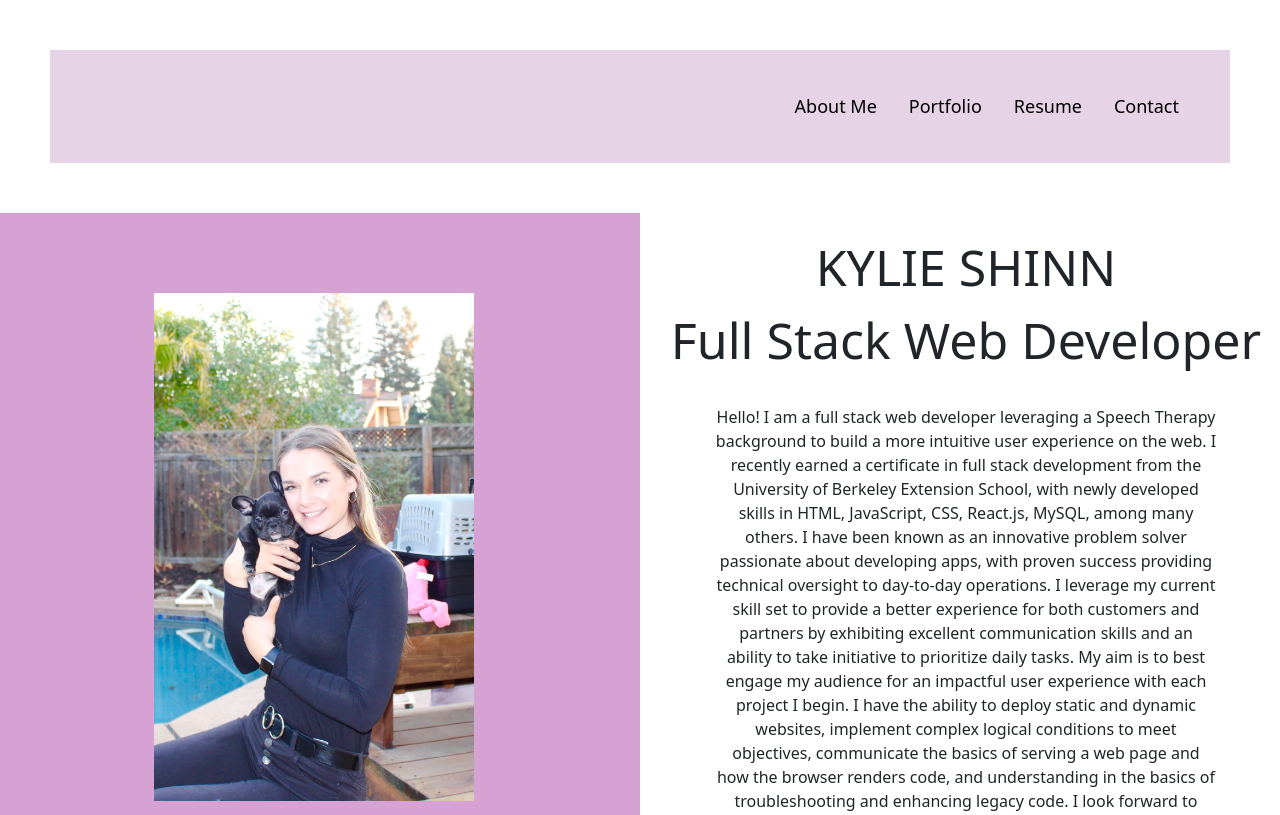
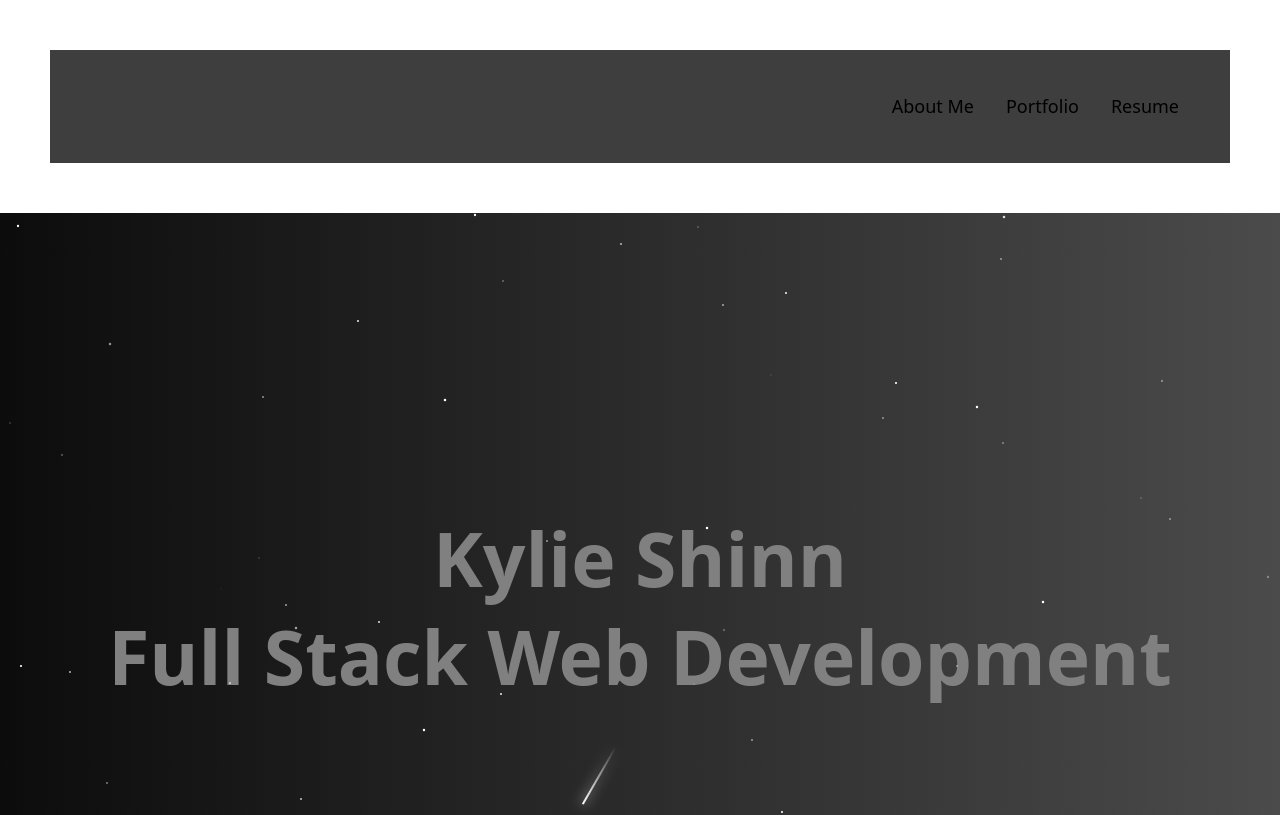
Before and after one commit to kyliemshinn/react-portfolio, a React (Create React App) app: page / in a window 1280 px wide. Shown: the top 815 px of the page. Built offline with nearby package versions, Linux system fonts and the light colour scheme.

Commit message:
add main card component with sky background

```diff
--- a/package.json
+++ b/package.json
@@ -8,6 +8,7 @@
     "@testing-library/jest-dom": "^5.16.4",
     "@testing-library/react": "^13.3.0",
     "@testing-library/user-event": "^13.5.0",
+    "animejs": "^3.2.1",
     "axios": "^0.27.2",
     "bootstrap": "^5.1.3",
     "dotenv": "^16.0.1",
--- a/src/App.js
+++ b/src/App.js
@@ -3,8 +3,8 @@
 import AboutMe from './components/Aboutme';
 import Portfolio from './components/Portfolio';
 import Resume from './components/Resume';
-import Contact from './components/Contact';
 import Footer from './components/Footer';
+import MainCard from './components/MainCard'
 import './style.css';
 
 //may need to link css sheet
@@ -14,10 +14,10 @@
   return (
     <div>
       <Navbar />
+      <MainCard />
+      <Portfolio />
       <AboutMe />
-      <Portfolio />
       <Resume />
-      <Contact />
       <Footer />
     </div>
   );
--- a/src/components/Contact.js
+++ /dev/null
@@ -1,31 +0,0 @@
-import React, { useState } from "react";
-import "../style.css";
-
-// styling for contact form
-const styles = {
-  card: {
-    margin: 20,
-    padding: 20,
-    background: "#d5a2d3",
-    width: 500,
-  },
-  button: {
-    background: "white",
-  },
-  bg: {
-    background: "rgb(248, 213, 245)",
-  },
-};
-
-function Contact() {
-
-
-
-    return (
-      <div id="contact" style={styles.bg} className="col d-flex justify-content-center">
-
-      </div>
-    );
-  }
-
-export default Contact;
--- a/src/components/Footer.js
+++ b/src/components/Footer.js
@@ -11,7 +11,7 @@
             width="50"
             height="50"
             fill="currentColor"
-            class="bi bi-linkedin"
+            className="bi bi-linkedin"
             viewBox="0 0 20 20"
           >
             <path d="M0 1.146C0 .513.526 0 1.175 0h13.65C15.474 0 16 .513 16 1.146v13.708c0 .633-.526 1.146-1.175 1.146H1.175C.526 16 0 15.487 0 14.854V1.146zm4.943 12.248V6.169H2.542v7.225h2.401zm-1.2-8.212c.837 0 1.358-.554 1.358-1.248-.015-.709-.52-1.248-1.342-1.248-.822 0-1.359.54-1.359 1.248 0 .694.521 1.248 1.327 1.248h.016zm4.908 8.212V9.359c0-.216.016-.432.08-.586.173-.431.568-.878 1.232-.878.869 0 1.216.662 1.216 1.634v3.865h2.401V9.25c0-2.22-1.184-3.252-2.764-3.252-1.274 0-1.845.7-2.165 1.193v.025h-.016a5.54 5.54 0 0 1 .016-.025V6.169h-2.4c.03.678 0 7.225 0 7.225h2.4z" />
@@ -24,7 +24,7 @@
             width="50"
             height="50"
             fill="currentColor"
-            class="bi bi-github"
+            className="bi bi-github"
             viewBox="0 0 20 20"
           >
             <path d="M8 0C3.58 0 0 3.58 0 8c0 3.54 2.29 6.53 5.47 7.59.4.07.55-.17.55-.38 0-.19-.01-.82-.01-1.49-2.01.37-2.53-.49-2.69-.94-.09-.23-.48-.94-.82-1.13-.28-.15-.68-.52-.01-.53.63-.01 1.08.58 1.23.82.72 1.21 1.87.87 2.33.66.07-.52.28-.87.51-1.07-1.78-.2-3.64-.89-3.64-3.95 0-.87.31-1.59.82-2.15-.08-.2-.36-1.02.08-2.12 0 0 .67-.21 2.2.82.64-.18 1.32-.27 2-.27.68 0 1.36.09 2 .27 1.53-1.04 2.2-.82 2.2-.82.44 1.1.16 1.92.08 2.12.51.56.82 1.27.82 2.15 0 3.07-1.87 3.75-3.65 3.95.29.25.54.73.54 1.48 0 1.07-.01 1.93-.01 2.2 0 .21.15.46.55.38A8.012 8.012 0 0 0 16 8c0-4.42-3.58-8-8-8z" />
@@ -37,11 +37,11 @@
             width="50"
             height="50"
             fill="currentColor"
-            class="bi bi-envelope-paper-fill"
+            className="bi bi-envelope-paper-fill"
             viewBox="0 0 20 20"
           >
             <path
-              fill-rule="evenodd"
+              fillRule="evenodd"
               d="M6.5 9.5 3 7.5v-6A1.5 1.5 0 0 1 4.5 0h7A1.5 1.5 0 0 1 13 1.5v6l-3.5 2L8 8.75l-1.5.75ZM1.059 3.635 2 3.133v3.753L0 5.713V5.4a2 2 0 0 1 1.059-1.765ZM16 5.713l-2 1.173V3.133l.941.502A2 2 0 0 1 16 5.4v.313Zm0 1.16-5.693 3.337L16 13.372v-6.5Zm-8 3.199 7.941 4.412A2 2 0 0 1 14 16H2a2 2 0 0 1-1.941-1.516L8 10.072Zm-8 3.3 5.693-3.162L0 6.873v6.5Z"
             />
           </svg>
--- /dev/null
+++ b/src/components/MainCard.js
@@ -0,0 +1,114 @@
+import React from "react";
+import "../style.css";
+import anime from 'animejs/lib/anime.es.js';
+
+function MainCard() {
+    class StarrySky extends React.Component {
+        state = {
+          num: 60,
+          vw: Math.max(document.documentElement.clientWidth, window.innerWidth || 0),
+          vh: Math.max(document.documentElement.clientHeight, window.innerHeight || 0)
+        };
+        starryNight = () => {
+          anime({
+            targets: ["#sky .star"],
+            opacity: [
+              {
+                duration: 700,
+                value: "0"
+              },
+              {
+                duration: 700,
+                value: "1"
+              }
+            ],
+            easing: "linear",
+            loop: true,
+            delay: (el, i) => 50 * i
+          });
+        };
+        shootingStars = () => {
+          anime({
+            targets: ["#shootingstars .wish"],
+            easing: "linear",
+            loop: true,
+            delay: (el, i) => 1000 * i,
+            opacity: [
+              {
+                duration: 700,
+                value: "1"
+              }
+            ],
+            width: [
+              {
+                value: "150px"
+              },
+              {
+                value: "0px"
+              }
+            ],
+            translateX: 350
+          });
+        };
+        randomRadius = () => {
+          return Math.random() * 0.7 + 0.6;
+        };
+        getRandomX = () => {
+          return Math.floor(Math.random() * Math.floor(this.state.vw)).toString();
+        };
+        getRandomY = () => {
+          return Math.floor(Math.random() * Math.floor(this.state.vh)).toString();
+        };
+        componentDidMount() {
+          this.starryNight();
+          this.shootingStars();
+        }
+        render() {
+          const { num } = this.state;
+          return (
+            <div id="App">
+              <svg id="sky">
+                {[...Array(num)].map((x, y) => (
+                  <circle
+                    cx={this.getRandomX()}
+                    cy={this.getRandomY()}
+                    r={this.randomRadius()}
+                    stroke="none"
+                    strokeWidth="0"
+                    fill="white"
+                    key={y}
+                    className="star"
+                  />
+                ))}
+              </svg>
+              <div id="shootingstars">
+                {[...Array(60)].map((x, y) => (
+                  <div
+                    key={y}
+                    className="wish"
+                    style={{
+                      left: `${this.getRandomY()}px`,
+                      top: `${this.getRandomX()}px`
+                    }}
+                  />
+                ))}
+              </div>
+            </div>
+          );
+        }
+      }
+
+      return (
+        // ReactDOM.render(<StarrySky />, document.getElementById("root"));
+        <div id="mainCard">
+        <StarrySky />
+
+    <div id="root">
+        <h1 className="mainTxt">Kylie Shinn</h1>
+        <h2 className="mainSubTxt">Full Stack Web Development</h2>
+    </div>
+    </div>
+  );
+}
+
+export default MainCard;
--- a/src/components/Navbar.js
+++ b/src/components/Navbar.js
@@ -24,46 +24,12 @@
             Resume
           </a>
         </li>
-        <li className="nav-item">
+        {/* <li className="nav-item">
           <a className="nav-link link-info" href="#contact">
             Contact
           </a>
-        </li>
+        </li> */}
       </ul>
-
-      {/* <div class="dropdown">
-        <button
-          className="btn btn-secondary dropdown-toggle"
-          type="button"
-          id="dropdownMenuButton1"
-          data-bs-toggle="dropdown"
-          aria-expanded="false"
-        >
-          Dropdown button
-        </button>
-        <ul className="dropdown-menu" aria-labelledby="dropdownMenuButton1">
-          <li>
-            <a className="dropdown-item" href="#about">
-              About
-            </a>
-          </li>
-          <li>
-            <a className="dropdown-item" href="#contact">
-              Portfolio
-            </a>
-          </li>
-          <li>
-            <a className="dropdown-item" href="#resume">
-              Resume
-            </a>
-          </li>
-          <li>
-            <a className="dropdown-item" href="#contact">
-              Contact
-            </a>
-          </li>
-        </ul>
-      </div> */}
     </div>
   );
 }
--- a/src/style.css
+++ b/src/style.css
@@ -2,13 +2,8 @@
 #navBar {
   margin: 50px;
   font-size: medium;
-  background-color: #e6d4e6;
+  background-color: #3e3e3e;
   padding: 35px;
-}
-
-.logo {
-  width: 150px;
-  height: 150px;
 }
 
 /* styling for About Section */
@@ -78,7 +73,7 @@
 
 /* resume stylings */
 #resumeLink {
-  color: rgb(248, 213, 245);
+  color: rgb(60, 59, 60);
   font-weight: bold;
 }
 
@@ -102,4 +97,60 @@
   text-decoration: none;
 }
 
+/* main card  */
+#mainCard {
+  color: grey;
+  background: linear-gradient(to right, #0d0c0d 0%, #4b4b4b 100%);
+  height: 100vh;
+}
+
+#sky {
+  width: 100vw;
+  height: 100vh;
+  position: fixed;
+  overflow: hidden;
+  margin: 0;
+  padding: 0;
+}
+
+#shootingstars {
+  margin: 0;
+  padding: 0;
+  width: 150vh;
+  height: 100vw;
+  position: fixed;
+  overflow: hidden;
+  transform: translatex(calc(50vw - 50%)) translatey(calc(50vh - 50%))
+    rotate(120deg);
+}
+
+.wish {
+  height: 2px;
+  top: 300px;
+  width: 100px;
+  margin: 0;
+  opacity: 0;
+  padding: 0;
+  background-color: white;
+  position: absolute;
+  background: linear-gradient(-45deg, white, rgba(0, 0, 255, 0));
+  filter: drop-shadow(0 0 6px white);
+  overflow: hidden;
+}
+.mainTxt {
+  text-align: center;
+  font-weight: 700;
+  font-size: 75px;
+  padding-top: 300px;
+}
+.mainSubTxt {
+  text-align: center;
+  font-weight: 700;
+  font-size: 75px;
+}
+#root {
+  display: block;
+  justify-content: center;
+}
+
 /* add drop down for menu at specific breakpoint */
```
Also changed, not shown: 1 other file (tests, documents, lock files or other folders).
